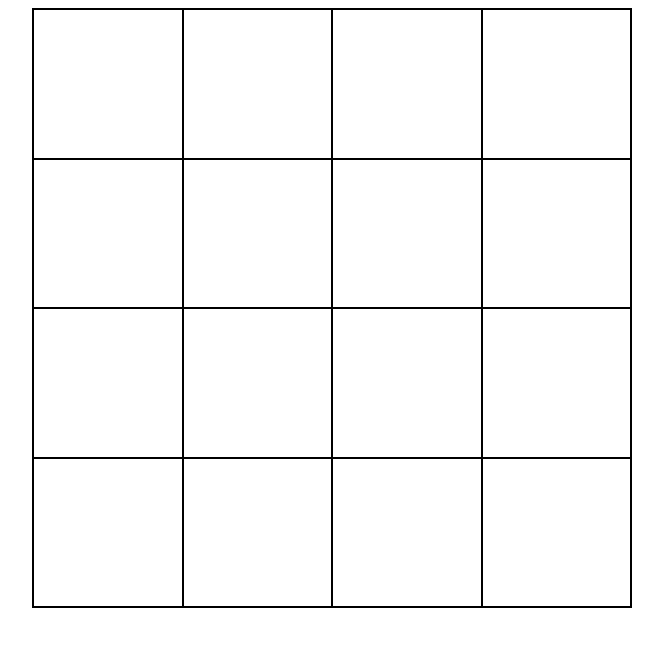
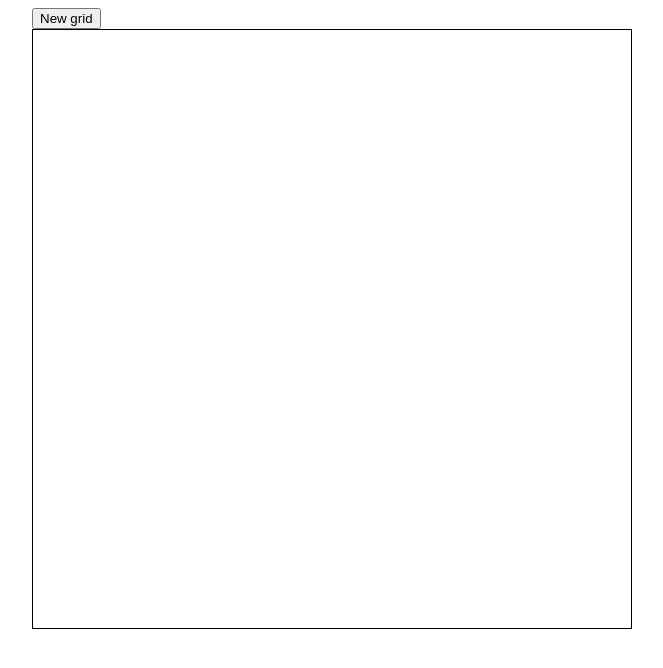
Before and after one commit to Ardit-K/odin-etch, a plain HTML site: page index.html in a window 1280 px wide. Shown: the whole page, without its empty margins (376-1039 px from the left). Drawn offline with Linux system fonts and the light colour scheme.

Commit message:
Feats: Added customizable square amounts.

```diff
--- a/index.css
+++ b/index.css
@@ -26,3 +26,8 @@
     width: 600px;
     margin-left: 400px;
 }
+.start{
+    margin-left: 400px;
+    box-sizing:border-box;
+
+}
--- a/index.html
+++ b/index.html
@@ -7,6 +7,7 @@
     <title>Etch-A-Sketch</title>
 </head>
 <body>
+    <button class="start" onclick="newGrid()">New grid</button>
     <div class="container">
 
     </div>
--- a/logic.js
+++ b/logic.js
@@ -1,8 +1,13 @@
 let container = document.querySelector(".container");
-for (let i = 0; i < 4; i++){
+
+const newGrid = () => {
+    let squares = prompt("Enter number of squares per side (maximum 100): ");
+    if (squares > 100) newGrid();
+    container.innerHTML = '';
+    for (let i = 0; i < squares; i++){
         let row = document.createElement("div");
         row.classList.add("row");
-    for (let j = 0; j < 4; j++){
+        for (let j = 0; j < squares; j++){
             let d = document.createElement("div");
             d.classList.add("box");
             d.addEventListener('mouseover', ()=>{
@@ -12,3 +17,4 @@ for (let i = 0; i < 4; i++){
         }
         container.appendChild(row);
     }
+}
```
Lines whose indentation alone changed are shown as unchanged.
